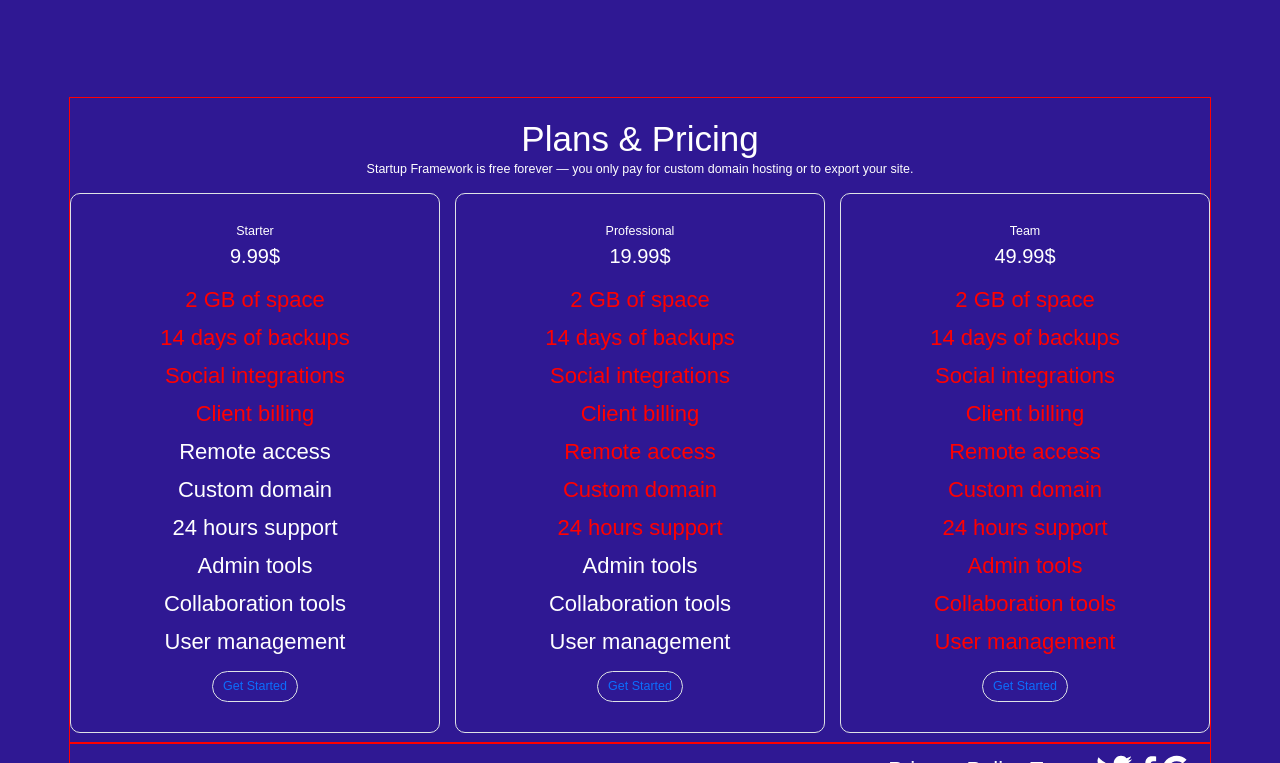
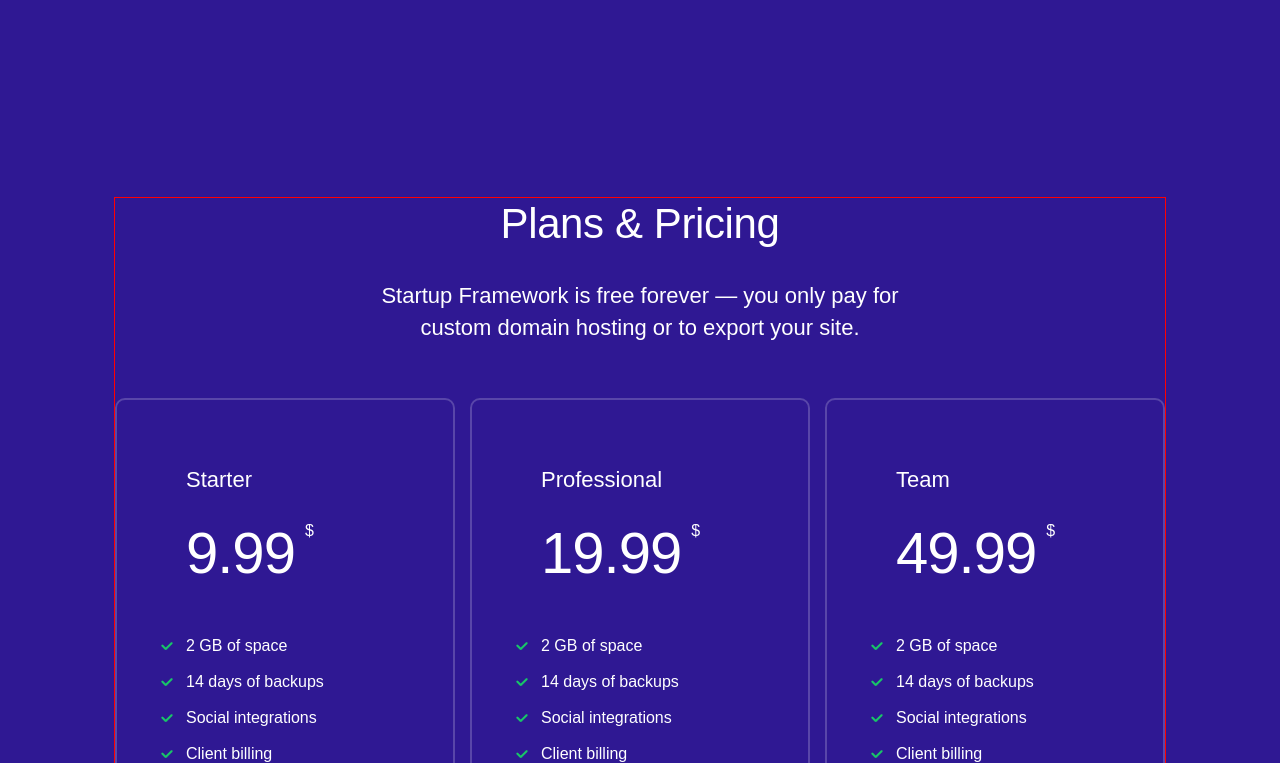
Before and after one commit to OleksandrPM/memos-app, a Vue app: page / in a window 1280 px wide. Shown: the part 2797-3560 px from the top of the page. Built offline with nearby package versions, Linux system fonts and the light colour scheme.

Commit message:
Add Pricing styles

```diff
--- a/src/components/PricingCard.vue
+++ b/src/components/PricingCard.vue
@@ -14,10 +14,10 @@
 </script>
 
 <template>
-  <div class="pricing-card p-5 border rounded-4">
-    <h5 class="mb-2">{{ name }}</h5>
-    <h2 class="mb-4">{{ price }}<span>$</span></h2>
-    <ul class="list-unstyled d-flex flex-column gap-2 mb-3">
+  <div class="pricing-card text-start">
+    <h4>{{ name }}</h4>
+    <h3>{{ price }}<span>$</span></h3>
+    <ul class="d-flex flex-column">
       <li
         v-for="(advantage, index) in allAdvantages"
         :key="index"
@@ -26,19 +26,103 @@
         {{ advantage }}
       </li>
     </ul>
-    <button
-      class="btn btn-outline-primary btn-lg rounded-pill border text-inherit"
-      type="button"
-      @click="handleClick"
-      :data-plan="name"
-    >
+    <button class="btn" type="button" @click="handleClick" :data-plan="name">
       Get Started
     </button>
   </div>
 </template>
 
-<style scoped>
-.marked {
-  color: red;
+<style scoped lang="scss">
+.pricing-card {
+  width: 100%;
+  padding: 4rem 4rem 4rem 4rem;
+
+  border: 0.2rem solid rgba($color-pricing-border, 0.2);
+  border-radius: 1rem;
+
+  @media screen and (min-width: $bp-tablet-width) {
+    max-width: 37rem;
+    padding: 6.42rem 6.9rem 5.6rem 6.9rem;
+  }
+}
+
+h4 {
+  margin-bottom: 1rem;
+
+  @include font-base;
+  font-family: $font-normal;
+
+  @media screen and (min-width: $bp-tablet-width) {
+    margin-bottom: 2.26rem;
+  }
+}
+
+h3 {
+  margin-bottom: 1.5rem;
+
+  display: flex;
+  align-items: start;
+
+  @include font-58;
+
+  @media screen and (min-width: $bp-tablet-width) {
+    margin-bottom: 4.46rem;
+  }
+
+  & span {
+    padding-left: 1rem;
+
+    @include font-16;
+  }
+}
+
+ul {
+  margin-bottom: 3rem;
+  gap: 1rem;
+}
+
+li {
+  position: relative;
+  display: flex;
+  align-items: center;
+
+  @include font-16;
+
+  opacity: 0.7;
+
+  &::before {
+    content: "";
+    position: absolute;
+    left: -2.5rem;
+    display: inline-block;
+    width: 1.2rem;
+    height: 0.8rem;
+    margin-right: 1.3rem;
+  }
+
+  & .marked {
+    opacity: 1;
+
+    &::before {
+      background-image: url("@/assets/images/pricing/check-icon.png");
+      @include background-center;
+    }
+  }
+}
+
+.btn {
+  width: 23rem;
+  height: 6rem;
+
+  border: 0.2rem solid rgba($color-pricing-border, 0.3);
+  border-radius: 10rem;
+  color: inherit;
+
+  transition: background-color 0.3s ease, border 0.3s ease;
+
+  &:hover {
+    border: none;
+    background-color: $color-pricing-btn;
+  }
 }
 </style>
--- a/src/components/sections/Footer.vue
+++ b/src/components/sections/Footer.vue
@@ -32,7 +32,7 @@
               target="_blank"
               rel="noopener noreferrer"
             >
-              <svg class="" width="39" height="32">
+              <svg width="39" height="32">
                 <use href="/sprite.svg#twitter"></use>
               </svg>
             </a>
--- a/src/components/sections/Pricing.vue
+++ b/src/components/sections/Pricing.vue
@@ -4,16 +4,13 @@
 </script>
 
 <template>
-  <section id="pricing">
-    <div class="container">
-      <div class="container py-3">
-        <div class="pricing-header p-3 pb-md-4 mx-auto text-center">
-          <h2 class="display-4 fw-normal">Plans & Pricing</h2>
-          <p class="fs-5">
+  <section id="pricing" class="section">
+    <div class="container text-center">
+      <h2 class="title">Plans & Pricing</h2>
+      <p class="text mx-auto">
         Startup Framework is free forever — you only pay for custom domain
         hosting or to export your site.
       </p>
-        </div>
       <ul class="list-unstyled row row-cols-1 row-cols-md-3 text-center">
         <li class="col" v-for="(plan, index) in plans" :key="index">
           <PricingCard
@@ -24,8 +21,20 @@
         </li>
       </ul>
     </div>
-    </div>
   </section>
 </template>
 
-<style lang="scss"></style>
+<style lang="scss">
+.title {
+  margin-bottom: 3rem;
+
+  @include font-42;
+}
+
+.text {
+  margin-bottom: 5.4rem;
+  max-width: 58.6rem;
+
+  @include font-base;
+}
+</style>
--- a/src/styles/utils/_variables.scss
+++ b/src/styles/utils/_variables.scss
@@ -36,6 +36,7 @@
 $color-input: rgb(30, 14, 98);
 $color-input-placeholder: rgb(21, 20, 57);
 $color-input-border: rgba(235, 234, 237, 1);
+$color-pricing-border: rgb(255, 255, 255);
 $color-pricing-btn: rgb(233, 58, 125);
 
 // Opacity
```
Lines whose indentation alone changed are shown as unchanged.
